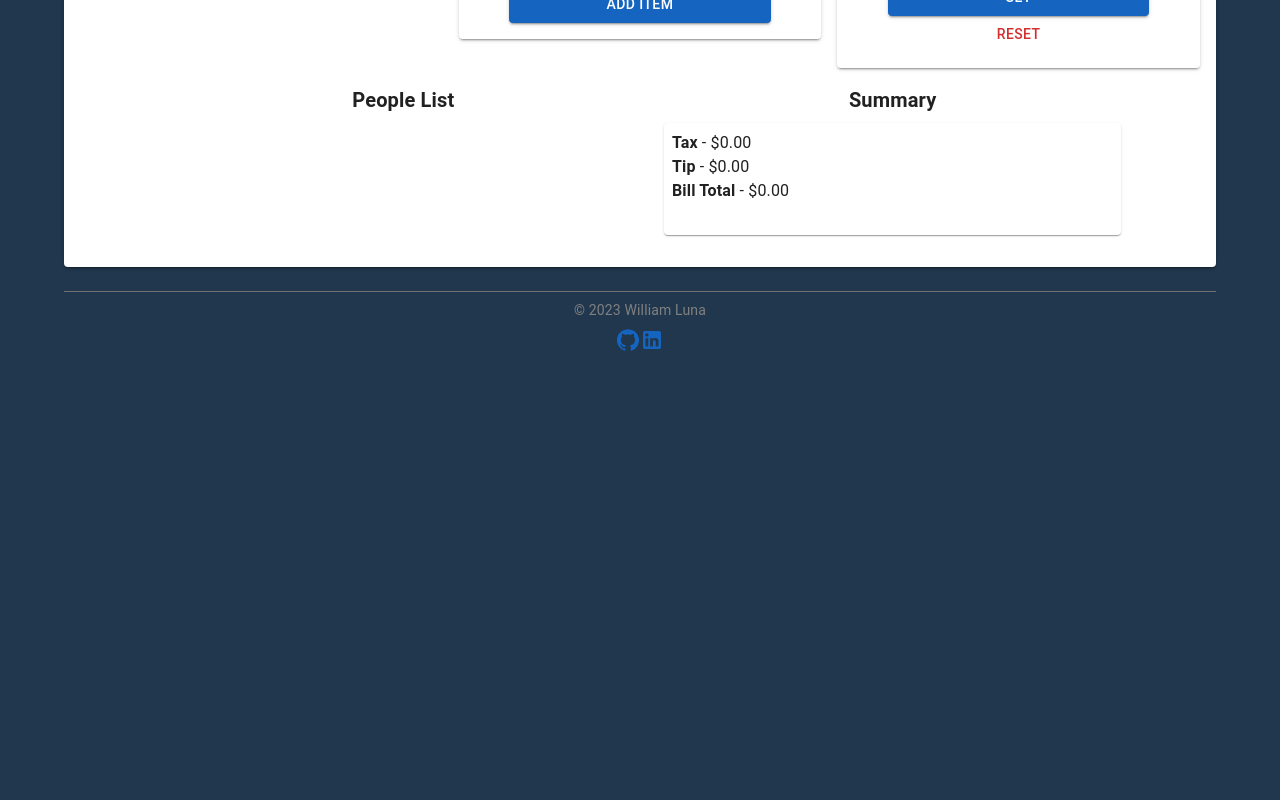
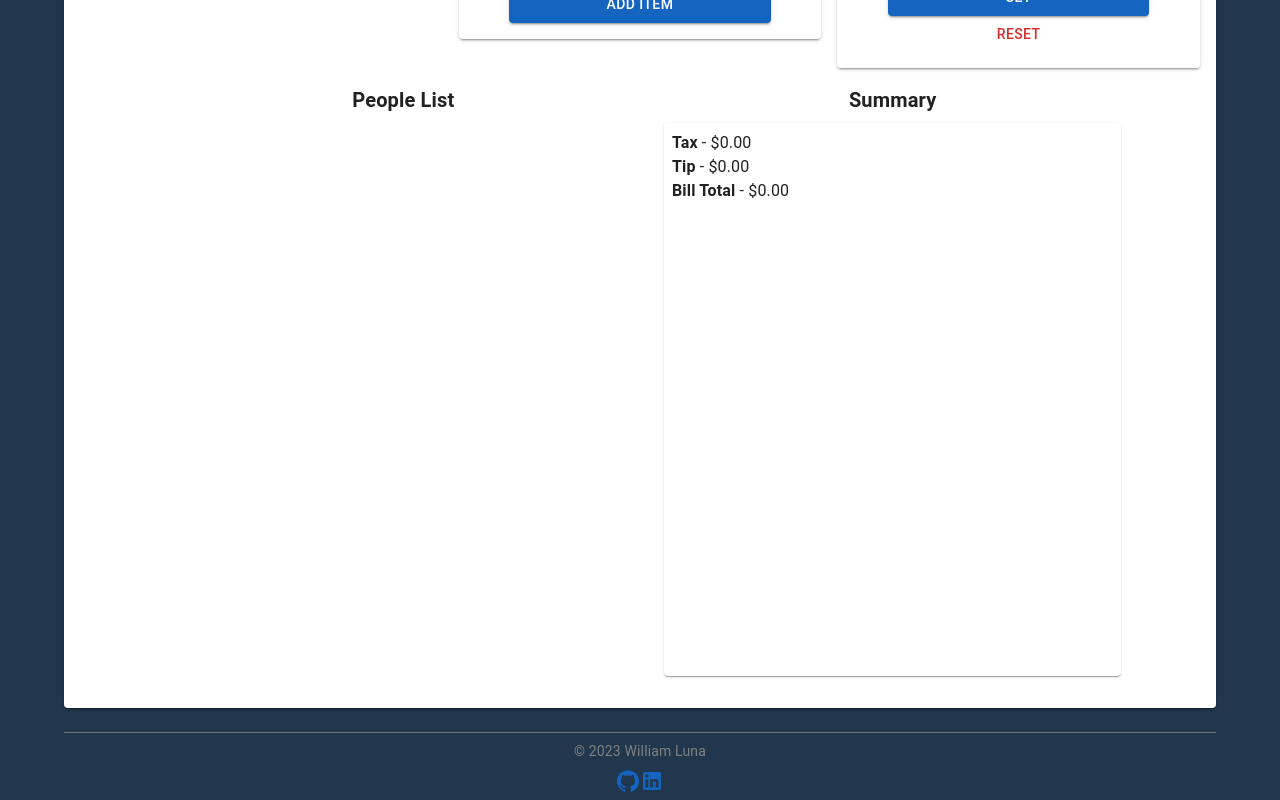
Before and after one commit to William-Luna/billsplitter, a React (Create React App) app: page / in a window 1280 px wide. Shown: the part 397-1197 px from the top of the page. Before the commit the page ends 800 px from the top, so only its background shows below. Built offline with nearby package versions, Linux system fonts and the light colour scheme.

Commit message:
Donut chart impemented

```diff
--- a/src/components/DonutChart.js
+++ b/src/components/DonutChart.js
@@ -1,12 +1,30 @@
 import { Chart, ArcElement, Tooltip, Legend } from "chart.js/auto"
 import { Doughnut } from "react-chartjs-2"
+import { useSelector } from "react-redux"
 
 Chart.register(ArcElement, Tooltip, Legend)
 
 const DonutChart = () => {
+
+  const people = useSelector(({ people }) => {
+    return people
+  })
+
+  const names = people.map(p => p.name)
+  const totals = people.map(p => p.subtotal)
+  const bgColors = people.map(p => p.color.replace(')', ', 0.8').replace('rgb', 'rgba'))
+  const bgBorders = people.map(p => p.color.replace(')', ', 1').replace('rgb', 'rgba'))
+
   const data = {
-    labels: ['Person 1', 'Person 2'],
-    datasets: [{ label: 'Total', data: [4, 6], backgroundColor: ['rgb(30,30,30)', 'rgb(60,60,60)'], }]
+    labels: names,
+    datasets: [
+      {
+        label: 'Total',
+        data: totals,
+        backgroundColor: bgColors,
+        borderColor: bgBorders
+      }
+    ]
   }
 
   return (
--- a/src/components/PersonForm.js
+++ b/src/components/PersonForm.js
@@ -3,6 +3,13 @@ import { useDispatch, useSelector } from "react-redux"
 import { addPerson } from "../reducers/peopleReducer"
 import { v4 } from "uuid"
 import { TextField, Button, FormControl, Paper, Typography } from "@mui/material"
+
+const genColor = () => {
+  const r = Math.floor(Math.random() * 255)
+  const g = Math.floor(Math.random() * 255)
+  const b = Math.floor(Math.random() * 255)
+  return `rgb(${r}, ${g}, ${b})`
+}
 
 const PersonForm = () => {
   const [name, setName] = useState('')
@@ -15,11 +22,14 @@ const PersonForm = () => {
     //basic same name validation
     if (people.find(p => p.name === name)) return
 
+
+
     const newPerson = {
       id: v4(),
       name,
       items: [],
-      subtotal: parseFloat(0)
+      subtotal: parseFloat(0),
+      color: genColor()
     }
 
     event.target.name.value = ''
--- a/src/components/ResultDisplay.js
+++ b/src/components/ResultDisplay.js
@@ -1,5 +1,6 @@
 import { Paper, Typography } from "@mui/material"
 import { useSelector } from "react-redux"
+import DonutChart from './DonutChart'
 
 const ResultDisplay = () => {
   const people = useSelector(({ people }) => { return people })
@@ -31,6 +32,7 @@ const ResultDisplay = () => {
         {people.map(person =>
           <div key={person.id}><b>{person.name}</b> owes ${calculateIndivTotal(person)}.</div>
         )}
+        <DonutChart />
       </Paper>
     </div>
   )
```
